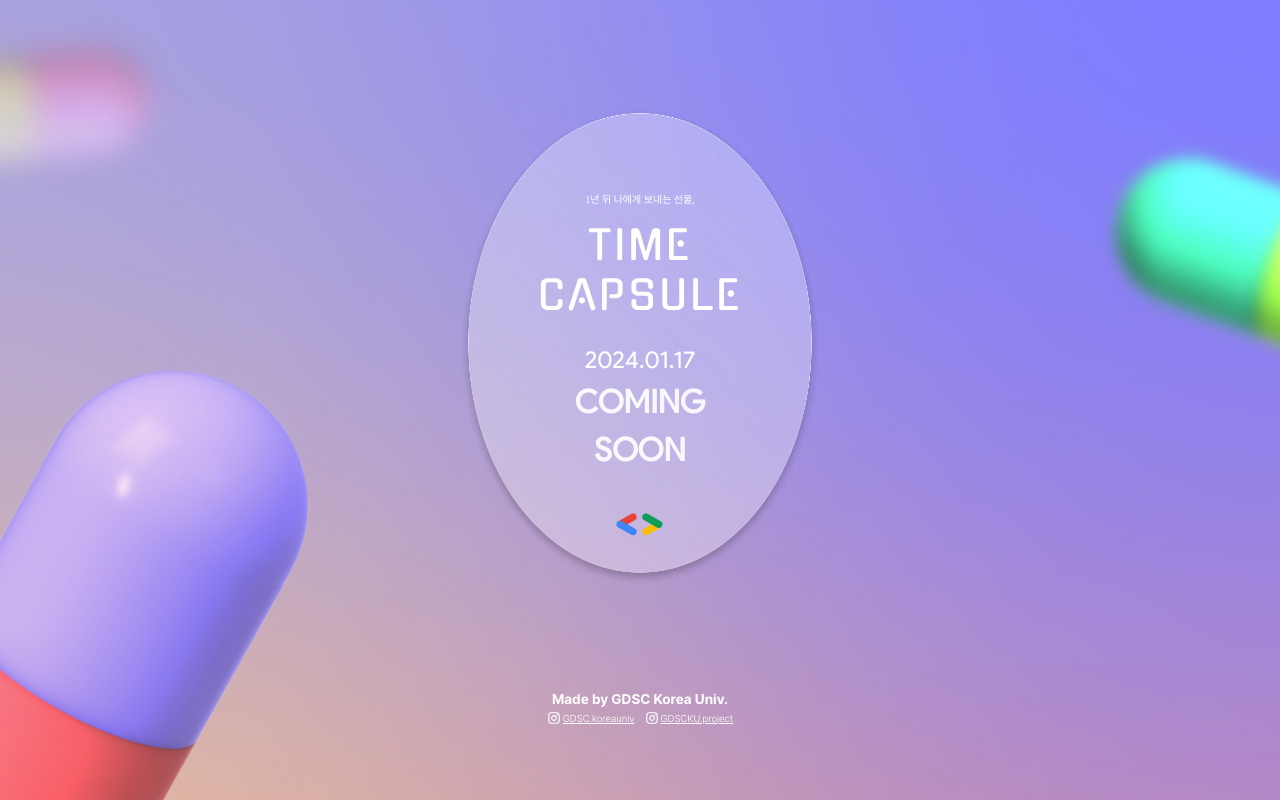
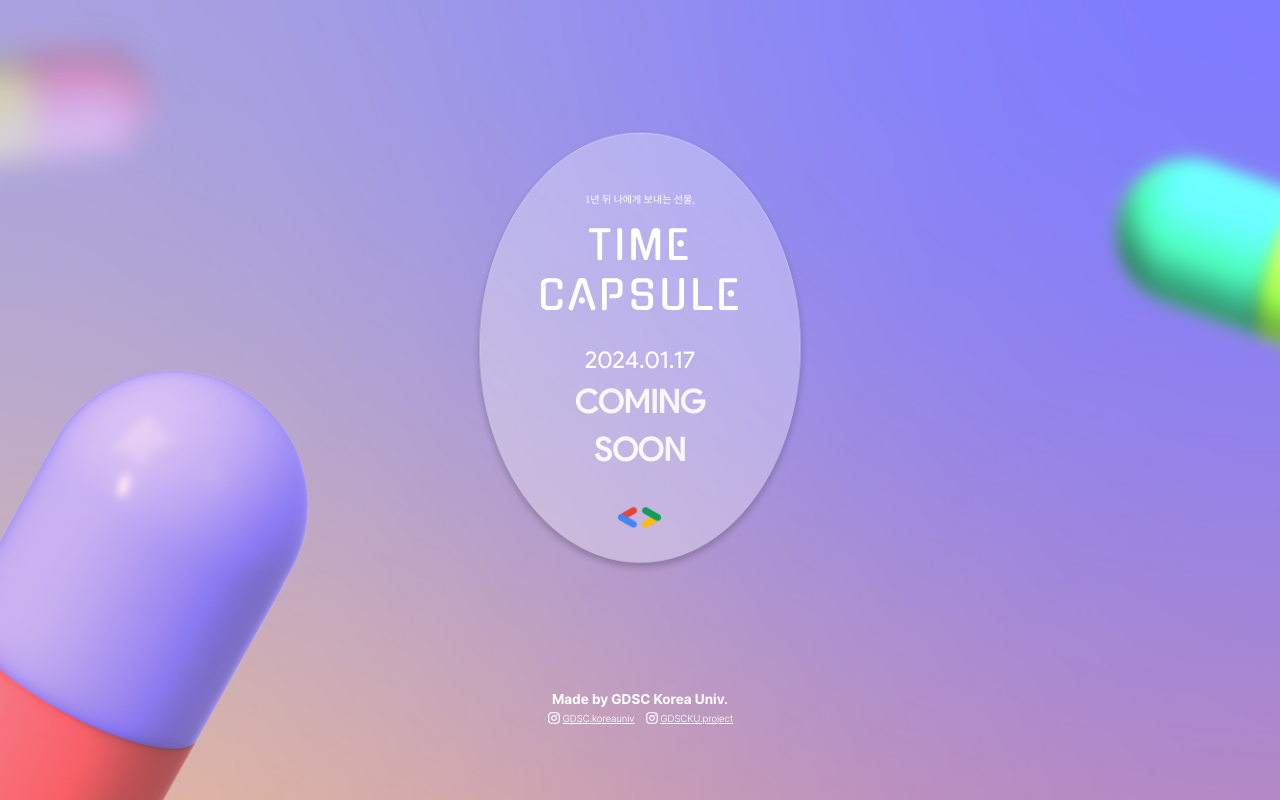
Before and after one commit to 2024-GDSCKU-TimeCapsule/coming-soon, a React (Create React App) app in the folder page/: page / in a window 1280 px wide. Built offline with nearby package versions, Linux system fonts and the light colour scheme; a web font is replaced by a local one.

Commit message:
Update App.css

```diff
--- a/page/src/App.css
+++ b/page/src/App.css
@@ -63,8 +63,8 @@
 
 #ellipse {
 	position: absolute;
-	top: 107px;
-	height: 60vh;
+	top: 127px;
+	height: 449px;
 	flex-shrink: 0;
 }
 #content {
```
